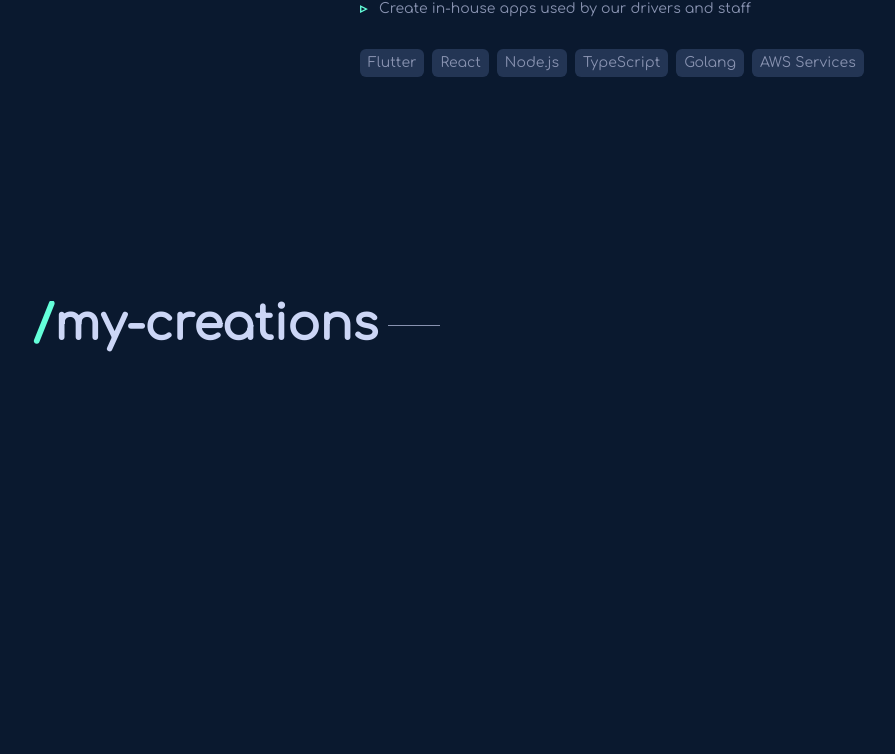
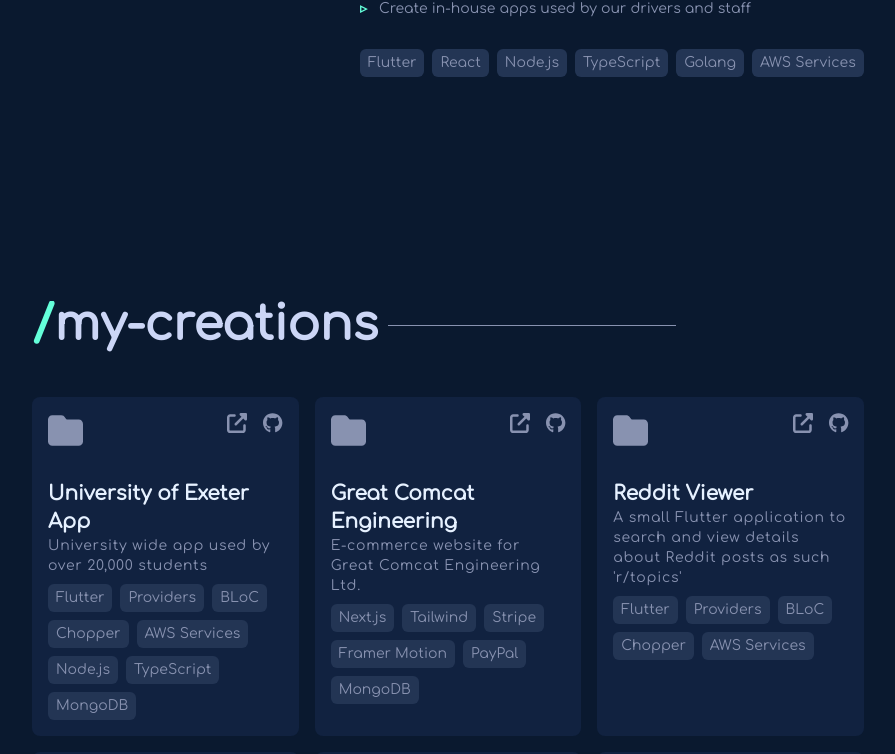
Before and after one commit to gowth6m/portfolio-v1, a Next.js app: page / in a window 1280 px wide. Shown: the part 1991-2745 px from the top of the page, without its empty margins (192-1087 px from the left). Built offline with nearby package versions, Linux system fonts and the light colour scheme; a web font is replaced by a local one.

Commit message:
Add portfolio section

```diff
--- a/src/components/about/about.tsx
+++ b/src/components/about/about.tsx
@@ -11,7 +11,6 @@ export default function About() {
             <h1 className="title text-left flex-1 overflow-hidden">
               <span className="text-[var(--green-bright)]">/ </span>about me
             </h1>
-            <div className="flex-1"></div>
           </div>
 
           {/* Row 2 */}
--- a/src/components/experience/experience.tsx
+++ b/src/components/experience/experience.tsx
@@ -11,7 +11,6 @@ export default function Experience() {
             <h1 className="title text-left flex-1 overflow-hidden">
               <span className="text-[var(--green-bright)]">/ </span>experience
             </h1>
-            <div className="flex-1"></div>
           </div>
 
           {/* Row 2 - experience */}
--- a/src/components/experience/verticalTabs.tsx
+++ b/src/components/experience/verticalTabs.tsx
@@ -77,7 +77,11 @@ function TabContent({
       >
         <h2 className="text-[var(--lightest-slate)] text-lg font-bold">
           {role}{" "}
-          <a className="text-[var(--green-bright)] hover2" href={link} target="_blank">
+          <a
+            className="text-[var(--green-bright)] hover2"
+            href={link}
+            target="_blank"
+          >
             @ {company}
           </a>
         </h2>
@@ -117,8 +121,8 @@ type TabContent = {
 };
 
 const variants = {
-  hidden: { opacity: 0, x: 100 },
-  show: { opacity: 1, x: 0 },
+  hidden: { opacity: 0, y: 100 },
+  show: { opacity: 1, y: 0 },
 };
 
 const experience: TabContent[] = [
--- a/src/components/projects/imageSlider.tsx
+++ b/src/components/projects/imageSlider.tsx
@@ -28,7 +28,7 @@ const Slider: React.FC<SliderProps> = ({ images }) => {
 
   return (
     <div className="flex flex-col items-center w-full max-w-lg mx-auto">
-      <div className="relative w-full">
+      <div className="relative w-full h-64">
         <button
           className="absolute top-1/2 transform -translate-y-1/2 text-3xl text-white bg-transparent border-none focus:outline-none"
           style={{ left: "10px" }}
@@ -41,7 +41,7 @@ const Slider: React.FC<SliderProps> = ({ images }) => {
             key={currentImageIndex}
             src={images[currentImageIndex]}
             alt=""
-            className="w-full h-auto"
+            className="w-full h-full rounded-xl object-cover"
             initial={{ x: 100 }}
             animate={{ x: 0 }}
             exit={{ x: -100 }}
--- a/src/components/projects/projects.tsx
+++ b/src/components/projects/projects.tsx
@@ -1,30 +1,167 @@
 import React from "react";
-import Slider from "./imageSlider";
+import { faFolder } from "@fortawesome/free-solid-svg-icons";
+import { faGithub } from "@fortawesome/free-brands-svg-icons";
+import { faExternalLinkAlt } from "@fortawesome/free-solid-svg-icons";
+import { FontAwesomeIcon } from "@fortawesome/react-fontawesome";
 
 export default function Projects() {
   return (
     <div id="projects" className="container flex flex-col min-h-[100vh]">
       <div className="w-5/6 lg:w-4/6 mx-auto my-12 md:my-28">
-        <div className="flex flex-col overflow-hidden text-sm md:text-base gap-y-4">
+        <div className="flex flex-col overflow-hidden text-sm md:text-base gap-y-4 w-full">
           {/* Row 1 */}
           <div className="flex flex-col md:flex-row gap-4">
             <h1 className="title text-left flex-1">
               <span className="text-[var(--green-bright)]">/ </span>my-creations
             </h1>
-            <div className="flex-1"></div>
           </div>
 
           {/* Row 2 - experience */}
-          <div className="w-full">
-            {/* <Slider
-              images={[
-                "https://picsum.photos/200/300",
-                "https://picsum.photos/200/300",
-              ]}
-            /> */}
+          <div className="w-full grid grid-cols-1 sm:grid-cols-2 lg:grid-cols-3 gap-4">
+            {projects.map((project, index) => (
+              <div
+                className="flex flex-col gap-4 rounded-lg bg-[var(--light-navy)]"
+                key={index}
+              >
+                <div className="mx-4 mt-4 flex flex-row justify-between">
+                  <FontAwesomeIcon icon={faFolder} className="h-[35px]" />
+                  <div className="flex flex-row gap-4">
+                    <FontAwesomeIcon
+                      icon={faExternalLinkAlt}
+                      className="h-[20px]"
+                    />
+                    <FontAwesomeIcon icon={faGithub} className="h-[20px]" />
+                  </div>
+                </div>
+                <div className="flex flex-col flex-1 p-4">
+                  <h1 className="text-[var(--white)] text-xl font-bold">
+                    {project.title}
+                  </h1>
+                  <p className="text-[var(--slate)] text-sm tracking-wider">
+                    {project.description}
+                  </p>
+                  <div className="flex flex-row flex-wrap gap-2 mt-2">
+                    {project.stack.map((tech, index) => (
+                      <div
+                        className="text-[var(--slate)] text-sm bg-[var(--lightest-navy)] px-2 py-1 rounded-md"
+                        key={index}
+                      >
+                        {tech}
+                      </div>
+                    ))}
+                  </div>
+                </div>
+              </div>
+            ))}
           </div>
         </div>
       </div>
     </div>
   );
 }
+
+const projects = [
+  {
+    title: "University of Exeter App",
+    description: "University wide app used by over 20,000 students",
+    image: "",
+    link: "",
+    github: "",
+    stack: [
+      "Flutter",
+      "Providers",
+      "BLoC",
+      "Chopper",
+      "AWS Services",
+      "Node.js",
+      "TypeScript",
+      "MongoDB",
+    ],
+  },
+  {
+    title: "Great Comcat Engineering",
+    description: "E-commerce website for Great Comcat Engineering Ltd.",
+    image: "",
+    link: "",
+    github: "",
+    stack: [
+      "Next.js",
+      "Tailwind",
+      "Stripe",
+      "Framer Motion",
+      "PayPal",
+      "MongoDB",
+    ],
+  },
+  {
+    title: "Reddit Viewer",
+    description:
+      "A small Flutter application to search and view details about Reddit posts as such 'r/topics'",
+    image: "",
+    link: "",
+    github: "",
+    stack: ["Flutter", "Providers", "BLoC", "Chopper", "AWS Services"],
+  },
+  {
+    title: "Zombie Maze",
+    description:
+      "A simple 2D top-down zombie shooting game created in Python using the PyGame library",
+    image: "",
+    link: "",
+    github: "",
+    stack: ["Python", "PyGame", "Tilemap", "Tiled"],
+  },
+  {
+    title: "Stugether",
+    description:
+      "Web application built with Django to connect students together",
+    image: "",
+    link: "",
+    github: "",
+    stack: ["Django", "Bootstrap", "PostgreSQL", "Heroku", "Vue.js"],
+  },
+  {
+    title: "Gravity Simulator",
+    description:
+      "Simulation of gravity between particles written in JavaScript",
+    image: "",
+    link: "",
+    github: "",
+    stack: ["JavaScript", "HTML", "CSS"],
+  },
+  {
+    title: "Lift Simulator",
+    description: "A simulation of a lift system implemented in Java with GUI",
+    image: "",
+    link: "",
+    github: "",
+    stack: ["Java", "JavaFX", "Maven"],
+  },
+  {
+    title: "Human-Object Interaction Research",
+    description:
+      "Research project to investigate human-object interaction of various models to improve mAP scores",
+    image: "",
+    link: "",
+    github: "",
+    stack: [
+      "Python",
+      "PyTorch",
+      "Jupyter",
+      "YOLOv3",
+      "CNN",
+      "R-CNN",
+      "HICO",
+      "COCO",
+    ],
+  },
+  {
+    title: "Game of Life in Haskell",
+    description:
+      "Implementation of Conway's Game of Life in Haskell using an imperative approach",
+    image: "",
+    link: "",
+    github: "",
+    stack: ["Haskell"],
+  },
+];
--- a/src/styles/globals.css
+++ b/src/styles/globals.css
@@ -108,12 +108,11 @@ body {
 .title {
   font-weight: 900;
   color: var(--lightest-slate);
-  margin-bottom: 2rem;
   display: flex;
   position: relative;
   flex-direction: row;
   white-space: nowrap;
-  @apply text-4xl md:text-5xl;
+  @apply text-4xl md:text-5xl md:mb-8 mb-4;
 }
 
 .btn-hover:hover,
@@ -130,7 +129,7 @@ body {
   display: block;
   top: 1.5rem;
   margin-left: 10px;
-  width: 100%;
+  width: 6em;
   height: 1px;
   background: var(--slate);
   z-index: -1;
```
